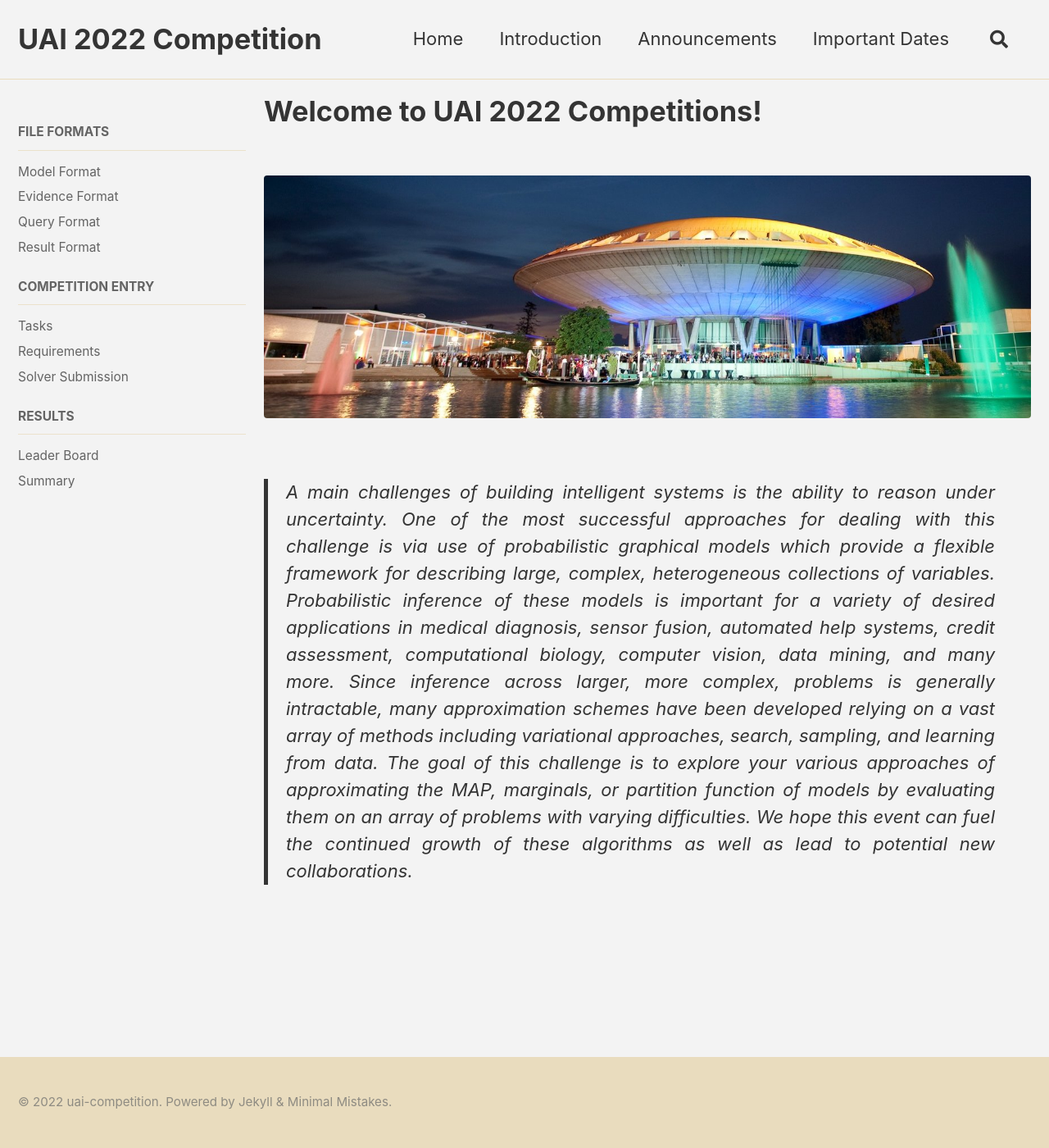
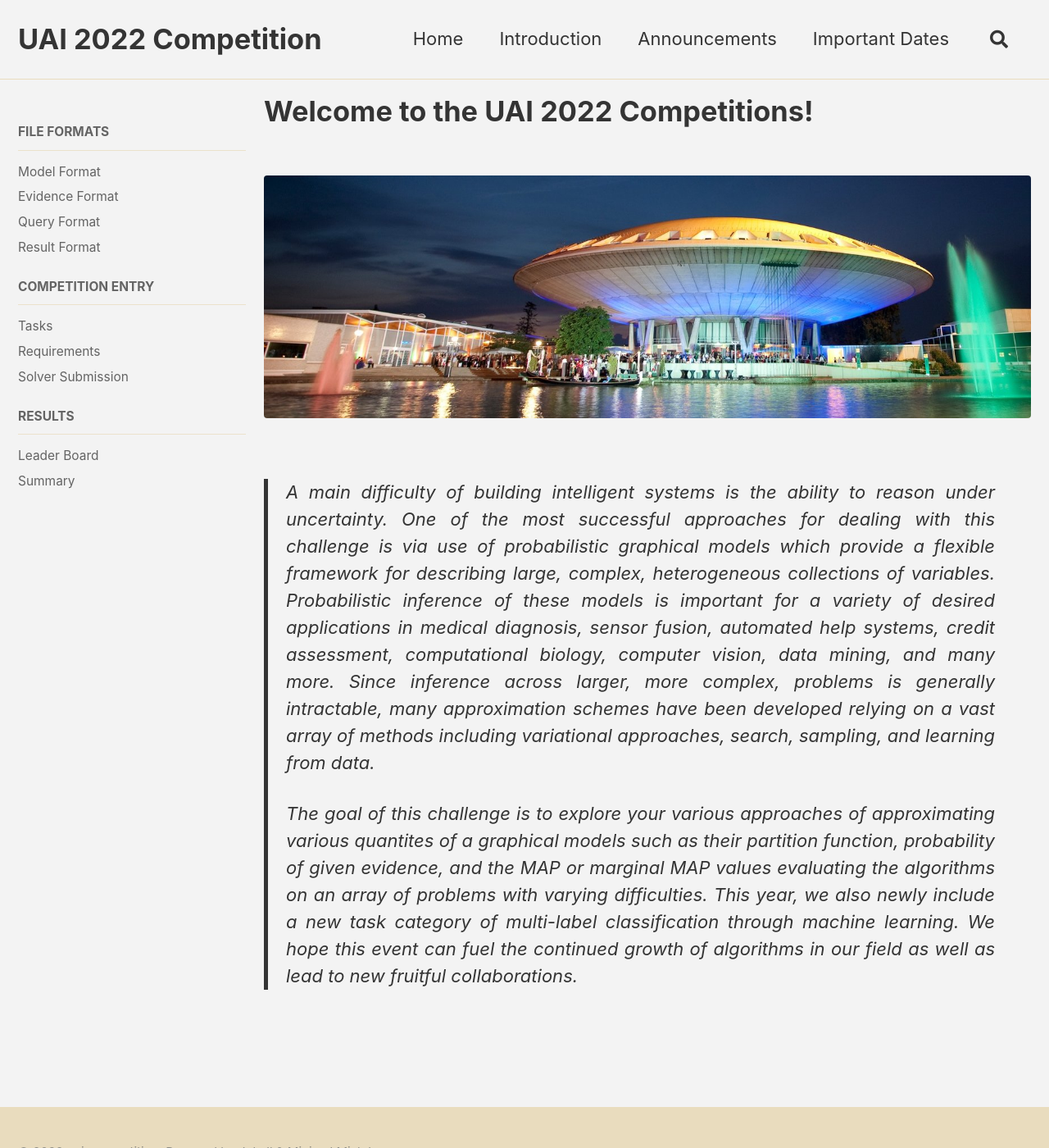
Before and after one commit to vibhavg1/uai-competition-dev, a Jekyll site: the page built from index.md, in a window 1280 px wide and 1400 px high. Shown: the whole window at 82% size. Built offline with Jekyll 4.4.1, drawn with Linux system fonts in a browser that asks for light colours; cached includes are drawn as plain includes.

Commit message:
Update index.md

```diff
--- a/index.md
+++ b/index.md
@@ -1,6 +1,6 @@
 ---
 permalink: /
-title: "Welcome to UAI 2022 Competitions!"
+title: "Welcome to the UAI 2022 Competitions!"
 layouts_gallery:
     - url: /assets/images/evoluon-conference-centre.jpg
       image_path: /assets/images/evoluon-conference-centre.jpg
@@ -8,4 +8,6 @@ layouts_gallery:
 
 {% include gallery id="layouts_gallery" caption="" %}
 
-> A main challenges of building intelligent systems is the ability to reason under uncertainty.  One of the most successful approaches for dealing with this challenge is via use of probabilistic graphical models which provide a flexible framework for describing large, complex, heterogeneous collections of variables. Probabilistic inference of these models is important for a variety of desired applications in medical diagnosis, sensor fusion, automated help systems, credit assessment, computational biology, computer vision, data mining, and many more.  Since inference across larger, more complex, problems is generally intractable, many approximation schemes have been developed relying on a vast array of methods including variational approaches, search, sampling, and learning from data.  The goal of this challenge is to explore your various approaches of approximating the MAP, marginals, or partition function of models by evaluating them on an array of problems with varying difficulties.  We hope this event can fuel the continued growth of these algorithms as well as lead to potential new collaborations.
+> A main difficulty of building intelligent systems is the ability to reason under uncertainty.  One of the most successful approaches for dealing with this challenge is via use of probabilistic graphical models which provide a flexible framework for describing large, complex, heterogeneous collections of variables. Probabilistic inference of these models is important for a variety of desired applications in medical diagnosis, sensor fusion, automated help systems, credit assessment, computational biology, computer vision, data mining, and many more.  Since inference across larger, more complex, problems is generally intractable, many approximation schemes have been developed relying on a vast array of methods including variational approaches, search, sampling, and learning from data.
+>
+> The goal of this challenge is to explore your various approaches of approximating various quantites of a graphical models such as their partition function, probability of given evidence, and the MAP or marginal MAP values evaluating the algorithms on an array of problems with varying difficulties.  This year, we also newly include a new task category of multi-label classification through machine learning.  We hope this event can fuel the continued growth of algorithms in our field as well as lead to new fruitful collaborations.
```
